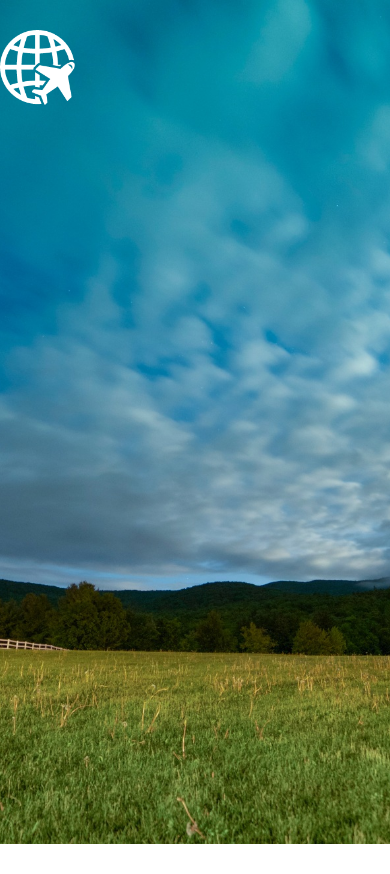
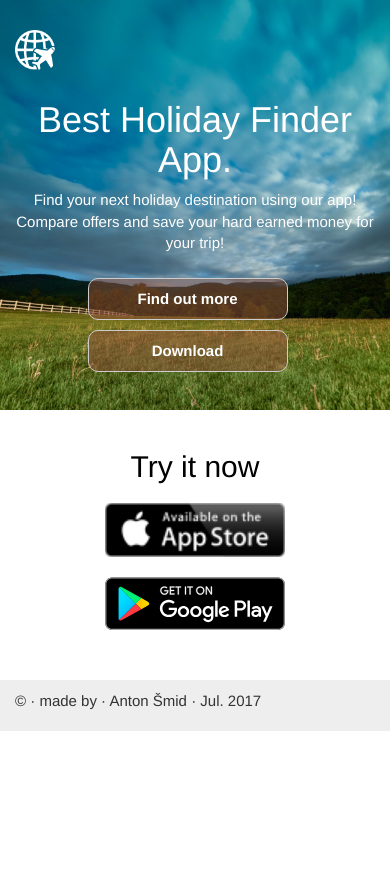
Before and after one commit to AntonSmid/appLandingPage, a plain HTML site: page index.html in a window 390 px wide. After the commit the page ends 844 px from the top, so only its background shows below. Drawn offline with nearby package versions, Linux system fonts and the light colour scheme.

Commit message:
finnished project

```diff
--- a/index.html
+++ b/index.html
@@ -12,12 +12,45 @@
   </head>
   <body>
     <div class="jumbotron">
+       <div class="container">
+        <!--     create logo      -->
         <div>
             <img class="logo" src="img/Logo.png" alt="">
         </div>
 
+        <!--     create featured parts      -->
+          <div class="featured">
+              <div class="row">
+        <!-- Use only 9 of 12 col. for medium and larger devices -->
+                  <div class="col-md-9">
+                      <h1>Best Holiday Finder App.</h1>
+                      <p>Find your next holiday destination using our app! <br> Compare offers and save your hard earned money for your trip!</p>
+                      <p>
+                          <a class="btn btn-lg btn-default" href="#">Find out more</a>
+                          <a class="btn btn-lg btn-default" href="#">Download</a>
+                      </p>
+                  </div>
+              </div>
+          </div>
+
+       </div> <!--  // end container-->
+    </div> <!--  // end jubotron-->
+
+<!--    trial section-->
+    <div class="trial">
+        <div class="container">
+            <h2>Try it now</h2>
+            <img src="img/120px-App_Store.png" alt="App Store">
+            <img src="img/Get_it_on_Google_play.svg" alt="">
+        </div>
     </div>
 
+  <!--    footer section-->
+   <div class="footer">
+       <div class="container">
+           <p>&copy;  &middot; made by &middot; Anton Šmid &middot; Jul. 2017</p>
+       </div>
+   </div>
 
 
 
--- a/style.css
+++ b/style.css
@@ -1,9 +1,15 @@
 /*Add a cover background picture for the featured part with a fixed height*/
 
 .jumbotron {
-    background: url(img/bgimg-166.jpg) center center;
-    background-size: cover;
-    height: 100vh; /* 600px; */
+     background: url(img/bgimg-166.jpg) center center;
+     background-size: cover;
+
+/*    -- lahko tudi tako -- samo ne drzi razmerja
+    background: url(img/bgimg-166.jpg);
+    background-size: 100% 100%;
+*/
+
+    height: 600px; /* ; 100vh*/
 }
 
 
@@ -13,3 +19,108 @@
     height: 75px;
 
 }
+
+/* featured section */
+.featured {
+    color: #fff;
+}
+
+.featured h1 {
+    padding-top: 60px;
+}
+
+/*style links*/
+.featured .btn-default {
+    font-weight: bold;
+    color: #fff;
+    background-color: rgba(145, 82, 58, 0.5);
+    border-radius: 10px;
+    margin-top: 20px;
+    width: 200px;
+    margin-right: 15px;
+}
+
+.featured .btn-default:hover {
+    background-color: rgba(145, 82, 58, 0.9);
+}
+
+.trial {
+    text-align: center;
+    padding: 20px 0 40px 0;
+    color: black;
+}
+
+.trial img {
+    width: 200px;
+    height: auto;
+    margin: 20px;
+}
+
+/* footer styling*/
+
+.footer {
+  background-color: #eee;
+    font-size: 15px;
+    padding: 10px 0;
+}
+
+
+/* for devices between 480px and 768px */
+@media (min-width: 480px) and (max-width: 768px) {
+    .jumbotron {
+        height: 410px;
+        margin: 0;
+    }
+
+    .logo {
+        width: 50px;
+        height: 50px;;
+    }
+
+    .featured h1 {
+    padding-top: 30px;
+}
+    .featured p {
+        font-size: 17px;
+    }
+
+    .featured {
+        text-align: center;
+    }
+
+}
+
+/* for devices under 480px */
+@media (max-width: 479px) {
+    .jumbotron {
+        height: 410px;
+        margin: 0;
+    }
+
+    .logo {
+        width: 40px;
+        height: 40px;;
+    }
+
+    .featured h1 {
+    padding-top: 10px;
+}
+    .featured p, .featured a{
+        font-size: 15px;
+    }
+
+    .featured .btn-default {
+        margin-top: 10px;
+    }
+
+    .featured {
+        text-align: center;
+    }
+
+    .trial img {
+    width: 180px;
+    height: auto;
+    margin: 10px;
+}
+
+}
```
Also changed, not shown: img/120px-App_Store.png (added), img/Get_it_on_Google_play.svg (added).
